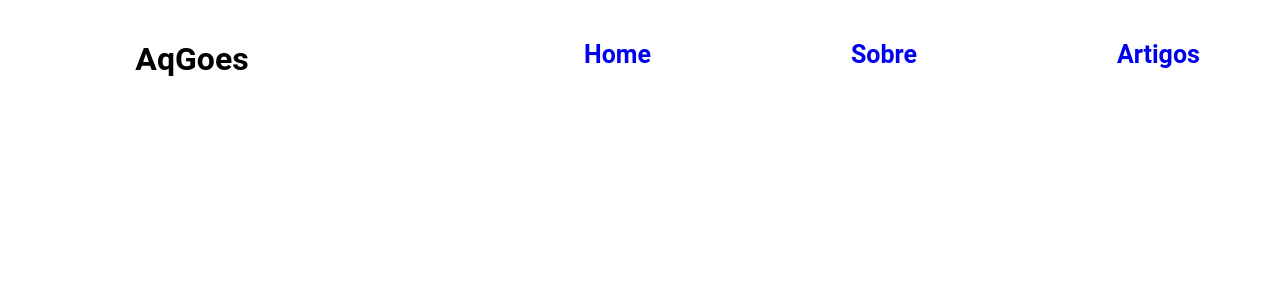
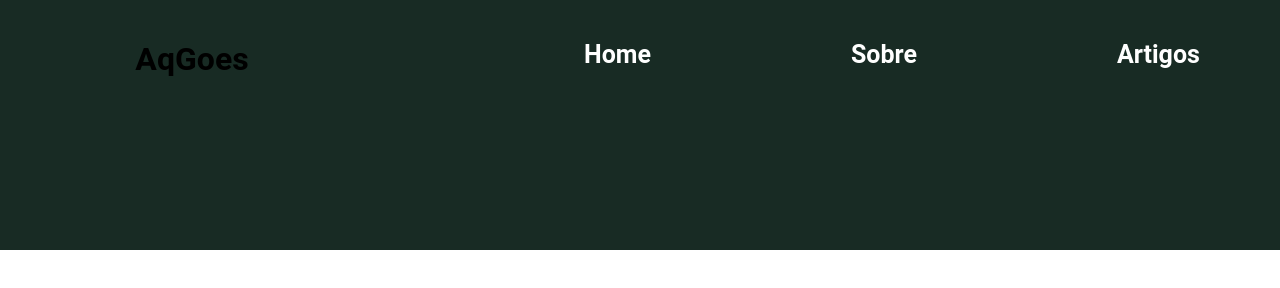
Before and after one commit to alanqg/aqgoes, a plain HTML site: page index.html in a window 1280 px wide. Shown: the top 288 px of the page. Drawn offline with Linux system fonts and the light colour scheme.

Commit message:
Edição do cabeçalho

```diff
--- a/css/customer.css
+++ b/css/customer.css
@@ -10,19 +10,28 @@ body{
 }
 :root{
     --cor_btn: #4A2127;
+    --cor_horver: #C75D40;
+    --cor_segundaria: #A84540;
+    --cor_terciaria: #182B24;
 }
 header{
+    width: 100%;
+    height: 250px;
+    background-color: var(--cor_terciaria);
     display: flex;
     padding-top: 40px;
+
 }
 header .logo{
     width: 30%;
-    height: 100px;
-
+    cursor: pointer;
     text-align: center;
 }
 header .logo:hover{
-    color: brown;
+    margin: 0 auto;
+    color: var(--cor_segundaria);
+    animation: 3s;
+
 }
 header nav{
     width: 70%;
@@ -40,5 +49,10 @@ header nav ul li a{
     text-decoration: none;
     font-size: 25px;
     font-weight: 700;
-
+    font-style: normal;
+    color: #fff;
 }
+header nav ul li a:hover{
+    color: var(--cor_horver);
+    text-decoration:  underline;
+}
```
